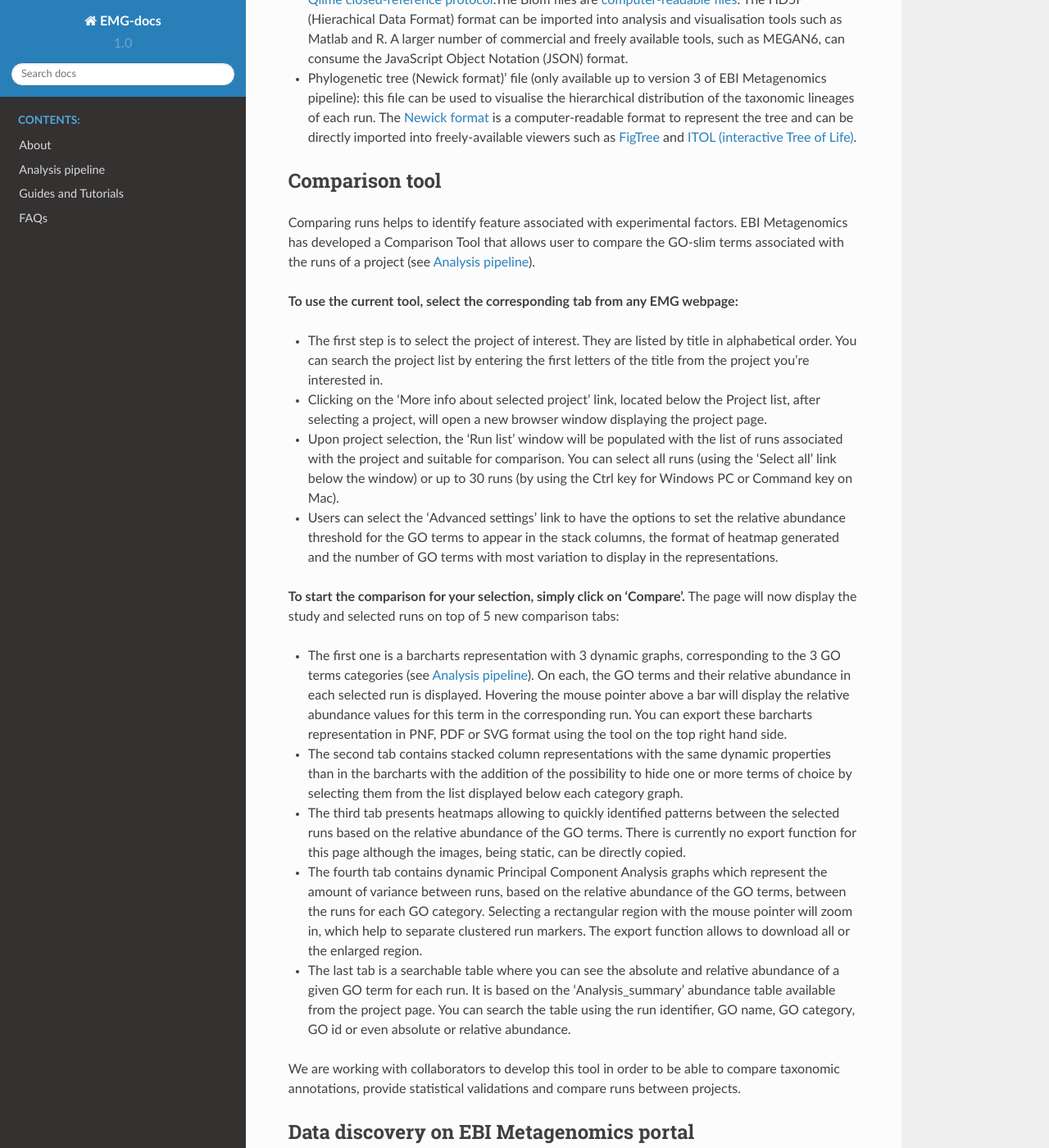
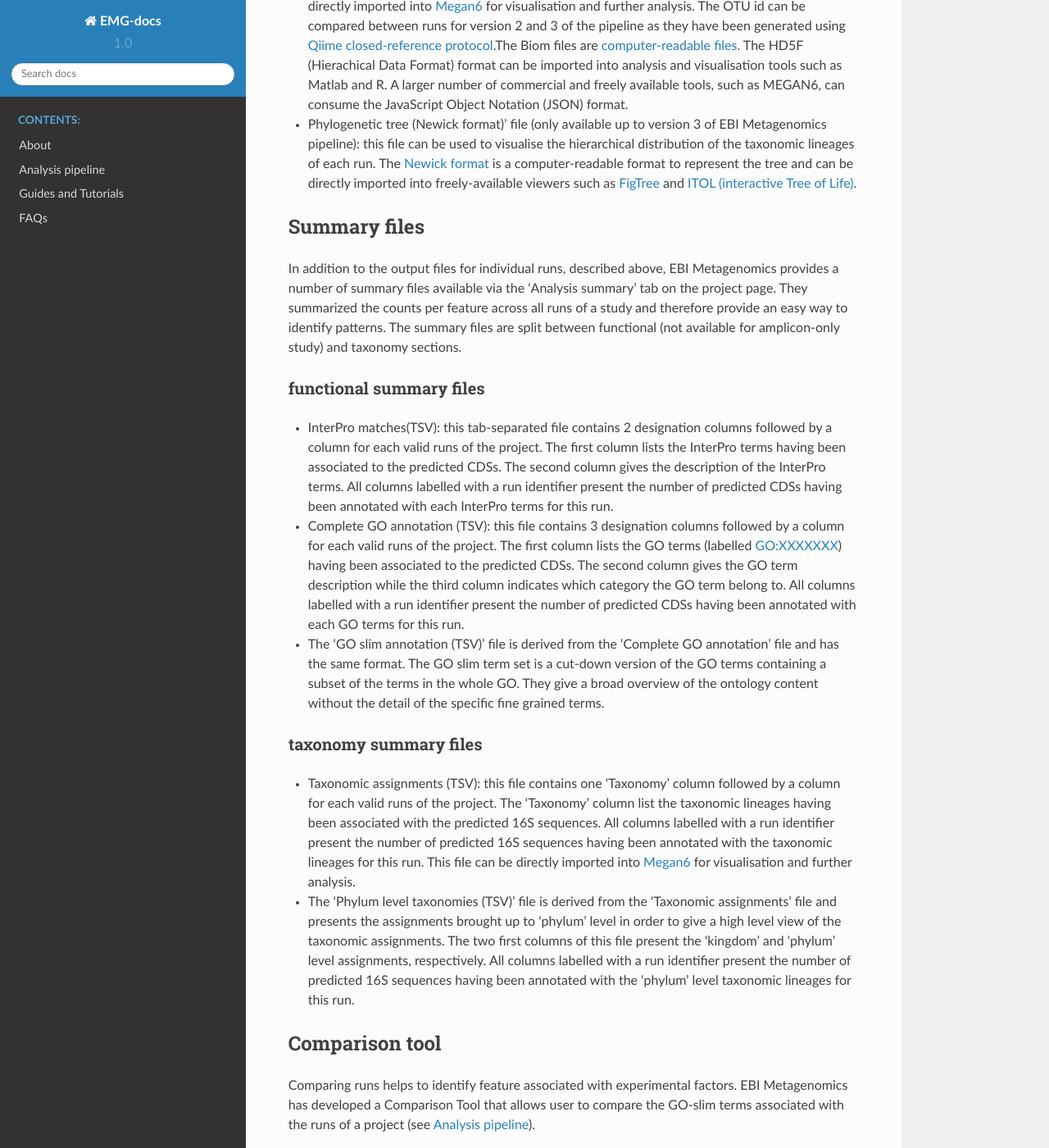
Before and after one commit to EBI-Metagenomics/EMG-docs, a Sphinx documentation site: the page built from docs/portal.rst, in a window 1280 px wide and 1400 px high, scrolled down 3829 px. Shown: the whole window at 82% size. Built offline with Sphinx 7.4.7 and the Read the Docs theme 2.0.0, drawn with Linux system fonts in a browser that asks for light colours; some of the changed text lies outside the part shown.

Commit message:
Update portal.rst

```diff
--- a/docs/portal.rst
+++ b/docs/portal.rst
@@ -4,7 +4,7 @@
 Content of the 'Associated runs' table on project page
 ------------------------------------------------------
 
-This table lists all samples and runs associated with a project as well as the experiment type (Amplicon, Assembly, Metagenomic, Metabarcoding or Metatranscriptomic), sequencing instrument model and pipeline version for each individual run.
+This table lists all samples and runs associated with a project as well as the experiment type ('Amplicon', 'Assembly','Metabarcoding' , 'Metagenomic' or 'Metatranscriptomic'), sequencing instrument model and pipeline version for each individual run.
 In addition, the last field displays links to analysis results and download pages (the latter being represented by the icon |test|).
 
 .. |test| image:: images/download_IC.png
@@ -14,19 +14,19 @@
 - 'QC not passed’: this message indicates that no sequences survived the filtering occurring during the QC steps. This could be due to base quality filtering, ambiguous base filtering or length filtering.
 - ‘Unable to process’: this message indicates that no data suitable for analysis were available for this run. The sequences may not be available in ENA, failed to merge, in the case of pair-end reads, or be in an insuitable format.
 
------------------------------------------------------------------
-Finding quality control information about runs on the EMG website
------------------------------------------------------------------
+------------------------------------------------------------------------------
+Finding quality control information about runs on the EBI Metagenomics website
+------------------------------------------------------------------------------
 
-Quality control (Qc)analysis of runs within projects on the `EMG website <www.ebi.ac.uk/metagenomics/>`__ can be accessed by selecting the 'Quality control' tab found toward the top of any run page (see Figure Z below).
+Quality control (Qc)analysis of runs within projects on the `EBI Metagenomics website <www.ebi.ac.uk/metagenomics/>`__ can be accessed by selecting the 'Quality control' tab found toward the top of any run page (see Figure Z below).
 
 Selecting this tab brings a page containing four graphical representations giving the number of reads after each QC step and the length, GC content and nucletotide distributions of the reads having passed the QC. These processed reads are available to download via the 'Download' tab found toward the top of any run page (see Figure Z below).
 
-------------------------------------------------------------
-Finding functional information about runs on the EMG website
-------------------------------------------------------------
+-------------------------------------------------------------------------
+Finding functional information about runs on the EBI Metagenomics website
+-------------------------------------------------------------------------
 
-Functional analysis of runs within projects on the `EMG website <www.ebi.ac.uk/metagenomics/>`__ can be accessed by selecting the 'Functional Analysis' tab found toward the top of any run page (see Figure Z below). Note that this tab will be greyed for amplicon runs which do not have functional results.
+Functional analysis of runs within projects on the `EBI Metagenomics website <www.ebi.ac.uk/metagenomics/>`__ can be accessed by selecting the 'Functional Analysis' tab found toward the top of any run page (see Figure Z below). Note that this tab will be greyed for amplicon runs which do not have functional results.
 
 []
 Figure Z. A Functional analysis tab can be found towards the top of each run page.
@@ -34,17 +34,17 @@
 Selecting this tab brings up a page displaying sequence features ('number of reads with predicted CDS (pCDS)', 'number of reads with predicted RNA', 'number of reads with InterPro matches', 'number of pCDS' and 'number of pCDS with InterPro match'), InterPro match information and GO term annotation for the run, as shown in Figure XX below.
 
 []
-Figure XX. Functional analysis of metagenomics data, as shown on the EMG website. A) InterPro match information for the predicted coding sequences in the run is shown. The number of InterPro matches are displayed graphically, and as a table that has a text search facility.  B) The GO terms predicted for the sample are displayed. Different graphical representations are available, and can be selected by clicking on the ‘Switch view’ icons.
+Figure XX. Functional analysis of metagenomics data, as shown on the EBI Metagenomics website. A) InterPro match information for the predicted coding sequences in the run is shown. The number of InterPro matches are displayed graphically, and as a table that has a text search facility.  B) The GO terms predicted for the sample are displayed. Different graphical representations are available, and can be selected by clicking on the ‘Switch view’ icons.
 
 The Gene Ontology terms displayed graphically on the web site have been ‘slimmed’ with a special GO slim developed for metagenomic data sets. GO slims are cut-down versions of the Gene Ontology, containing a subset of the terms in the whole GO. They give a broad overview of the ontology content without the detail of the specific fine-grained terms.
 
 The full data sets used to generate both the InterPro and GO overview charts, along with a host of additional data and intermediate files (processed reads, pCDS, reads encoding RNA and taxonomic analysis  results) can be downloaded for further analysis by clicking the Download tab, found towards the top of the page (see complete description `here <https://github.com/ProteinsWebTeam/EMG-docs/blob/master/docs/analysis.rst>`__).
 
------------------------------------------------------------
-Finding taxonomic information about runs on the EMG website
------------------------------------------------------------
+------------------------------------------------------------------------
+Finding taxonomic information about runs on the EBI Metagenomics website
+------------------------------------------------------------------------
 
-Taxonomic analysis of runs within projects on the `EMG website <www.ebi.ac.uk/metagenomics/>`__ can be accessed by selecting the 'Taxonomic analysis' tab found toward the top of any run page (see Figure Z below).
+Taxonomic analysis of runs within projects on the `EBI Metagenomics website <www.ebi.ac.uk/metagenomics/>`__ can be accessed by selecting the 'Taxonomic analysis' tab found toward the top of any run page (see Figure Z below).
 
 Figure Z. A 'Taxonomic analysis' tab can be found towards the top of each run page.
 
@@ -54,9 +54,9 @@
 
 The full data sets used to generate both Krona and other charts, along with a host of additional data and intermediate files (processed reads, pCDS, reads encoding RNA and functional analysis results) can be downloaded for further analysis by clicking the Download tab, found towards the top of the page (see complete description `here <https://github.com/ProteinsWebTeam/EMG-docs/blob/master/docs/analysis.rst>`__).
 
-----------------------------------------------
-Files available to download on the EMG website
-----------------------------------------------
+-----------------------------------------------------------
+Files available to download on the EBI Metagenomics website
+-----------------------------------------------------------
 
 EBI Metagenomics analysis pipeline produces a number of files underlying the charts displayed on the website. These files are available via the 'Download' tab found toward the top of any run page.
 The Download tab is organised in 3 sections: ‘Sequence data’, ‘Functional analysis’ (not available in the case of amplicon runs)  and ‘Taxonomic analysis’.
@@ -87,12 +87,28 @@
 - OTUs, reads and taxonomic assignments files: these  files contain the same data presented in 3 differnt format : tab-separated file (TSV) and two Biom file (HD5F and JSON). The TSV file contains 3 columns which headers are in the second line of the file. The first column is the OTU Id. The second column indicates the number of predicted 16S sequences associated with each OTU. The third column contains the taxonomic lineages provided by `GreenGenes database <http://greengenes.lbl.gov/cgi-bin/nph-index.cgi>`_. Note that the number of unannotated 16S sequences is not indicated in this file. This file can be directly imported into `Megan6 <http://ab.inf.uni-tuebingen.de/software/megan6/>`_ for visualisation and further analysis. The OTU id can be compared between runs for version 2 and 3 of the pipeline as they have been generated using `Qiime closed-reference protocol <http://qiime.org/tutorials/otu_picking.html>`_.The Biom files are `computer-readable files <http://biom-format.org>`_. The HD5F (Hierachical Data Format) format can be imported into analysis and visualisation tools such as Matlab and R. A larger number of commercial and freely available tools, such as MEGAN6, can consume the JavaScript Object Notation (JSON) format.
 - Phylogenetic tree (Newick format)’ file (only available up to version 3 of EBI Metagenomics pipeline): this file can be used to visualise the hierarchical distribution of the taxonomic lineages of each run. The `Newick format <https://en.wikipedia.org/wiki/Newick_format>`_ is a computer-readable format to represent the tree and can be directly imported into freely-available viewers such as `FigTree <http://tree.bio.ed.ac.uk/software/figtree>`_ and `ITOL (interactive Tree of Life) <http://itol.embl.de>`_.
 
+-------------
+Summary files
+-------------
+In addition to the output files for individual runs, described above, EBI Metagenomics provides a number of summary files available via the 'Analysis summary' tab on the project page. They summarized the counts per feature across all runs of a study and therefore provide an easy way to identify patterns. The summary files are split between functional (not available for amplicon-only study) and taxonomy sections.
+
+functional summary files
+^^^^^^^^^^^^^^^^^^^^^^^^
+- InterPro matches(TSV): this tab-separated file contains 2 designation columns followed by a column for each valid runs of the project. The first column lists the InterPro terms having been associated to the predicted CDSs. The second column gives the description of the InterPro terms. All columns labelled with a run identifier present the number of predicted CDSs having been annotated with each InterPro terms for this run.
+- Complete GO annotation (TSV): this file contains 3 designation columns followed by a column for each valid runs of the project. The first column lists the GO terms (labelled GO:XXXXXXX) having been associated to the predicted CDSs. The second column gives the GO term description while the third column indicates which category the GO term belong to. All columns labelled with a run identifier present the number of predicted CDSs having been annotated with each GO terms for this run.
+- The ‘GO slim annotation (TSV)’ file is derived from the ‘Complete GO annotation’ file and has the same format. The GO slim term set is a cut-down version of the GO terms containing a subset of the terms in the whole GO. They give a broad overview of the ontology content without the detail of the specific fine grained terms.
+
+taxonomy summary files
+^^^^^^^^^^^^^^^^^^^^^^
+- Taxonomic assignments (TSV): this file contains one ‘Taxonomy’ column followed by a column for each valid runs of the project. The ‘Taxonomy’ column list the taxonomic lineages having been associated with the predicted 16S sequences. All columns labelled with a run identifier present the number of predicted 16S sequences having been annotated with the taxonomic lineages for this run. This file can be directly imported into `Megan6 <http://ab.inf.uni-tuebingen.de/software/megan6/>`_ for visualisation and further analysis.
+- The ‘Phylum level taxonomies (TSV)’ file is derived from the ‘Taxonomic assignments’ file and presents the assignments brought up to ‘phylum’ level in order to give a high level view of the taxonomic assignments. The two first columns of this file present the ‘kingdom’ and ‘phylum’ level assignments, respectively. All columns labelled with a run identifier present the number of predicted 16S sequences having been annotated with the ‘phylum’ level taxonomic lineages for this run.
+
 ---------------
 Comparison tool
 ---------------
 Comparing runs helps to identify feature associated with experimental factors. EBI Metagenomics has developed a Comparison Tool that allows user to compare the GO-slim terms associated with the runs of a project (see `Analysis pipeline <https://github.com/ProteinsWebTeam/EMG-docs/blob/master/docs/analysis.rst>`__).
 
-**To use the current tool, select the corresponding tab from any EMG webpage:**
+**To use the current tool, select the corresponding tab from any EBI Metagenomics webpage:**
 
 - The first step is to select the project of interest. They are listed by title in alphabetical order. You can search the project list by entering the first letters of the title from the project you’re interested in.
 - Clicking on the ‘More info about selected project’ link, located below the Project list, after selecting a project, will open a new browser window displaying the project page.
```
